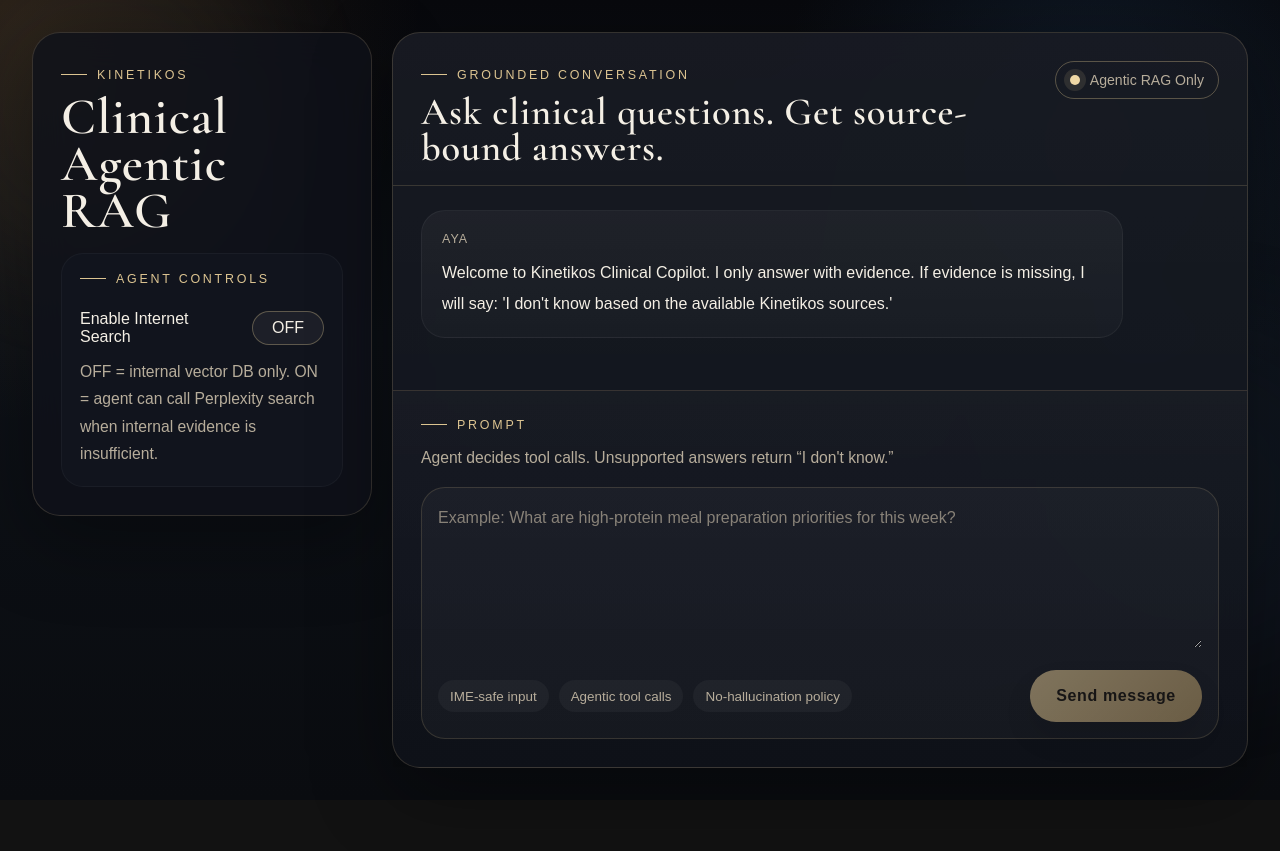
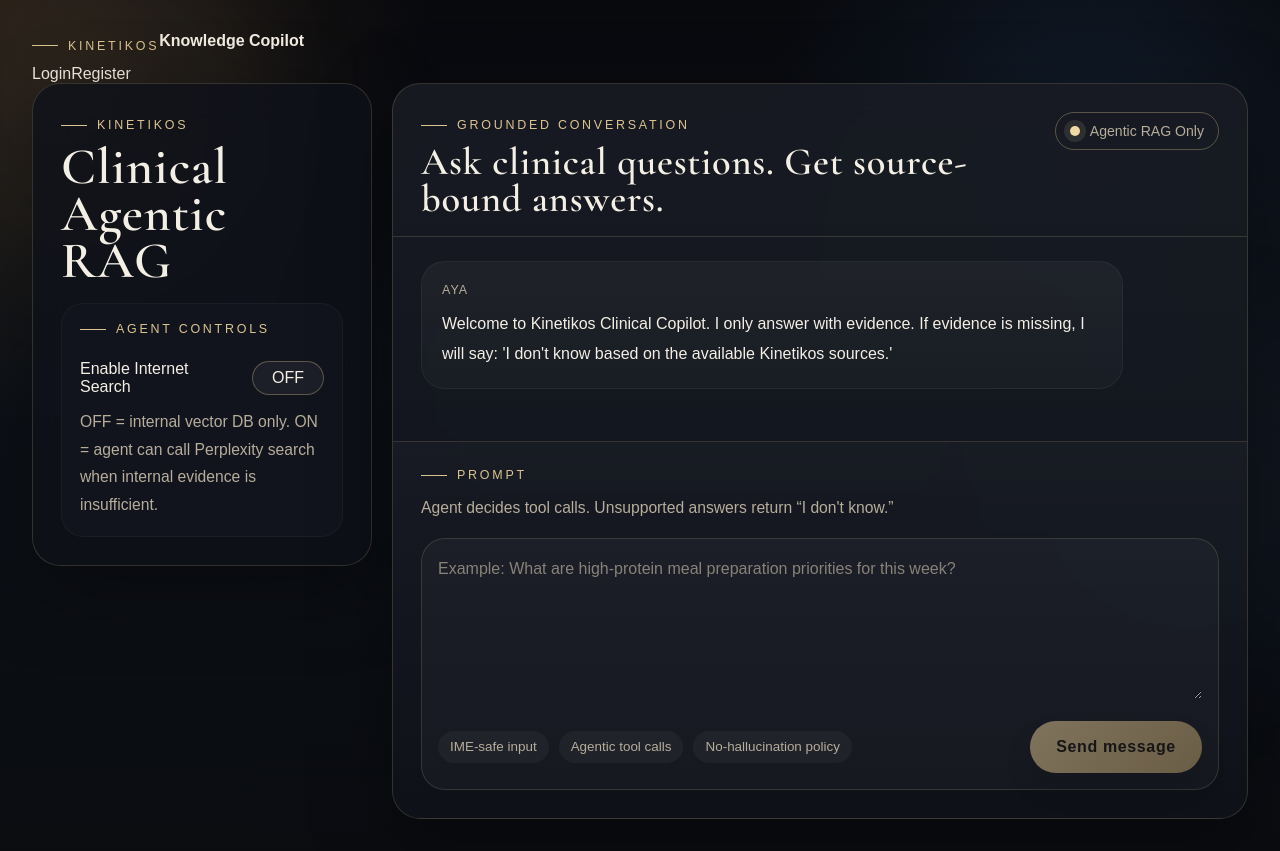
Before and after one commit to bitlabsdevteam/Kinetikos-Knowledge-Copilot, a Next.js app: page /app in a window 1280 px wide. Before the commit the page ends 800 px from the top, so only its background shows below. Built offline with nearby package versions, Linux system fonts and the light colour scheme; a web font is replaced by a local one.

Commit message:
feat(ui): add premium top banner nav plus login/registration onboarding pages

```diff
--- a/components/chat-shell.tsx
+++ b/components/chat-shell.tsx
@@ -115,6 +115,17 @@
     <main className="page-shell">
       <div className="ambient-orb ambient-orb-left" aria-hidden="true" />
       <div className="ambient-orb ambient-orb-right" aria-hidden="true" />
+
+      <header className="top-banner">
+        <div>
+          <p className="eyebrow">Kinetikos</p>
+          <strong>Knowledge Copilot</strong>
+        </div>
+        <nav className="top-banner-nav" aria-label="Account navigation">
+          <a href="/login">Login</a>
+          <a href="/onboarding">Register</a>
+        </nav>
+      </header>
 
       <section className="experience-frame">
         <aside className="info-rail">
```
